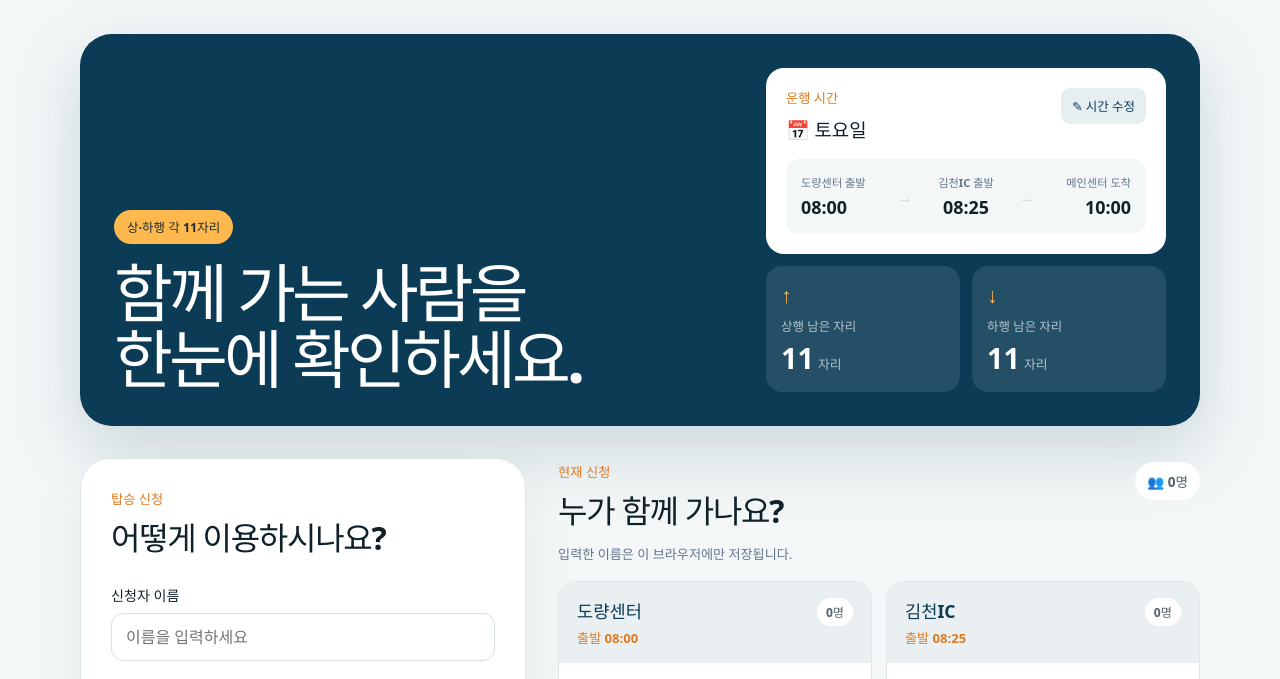
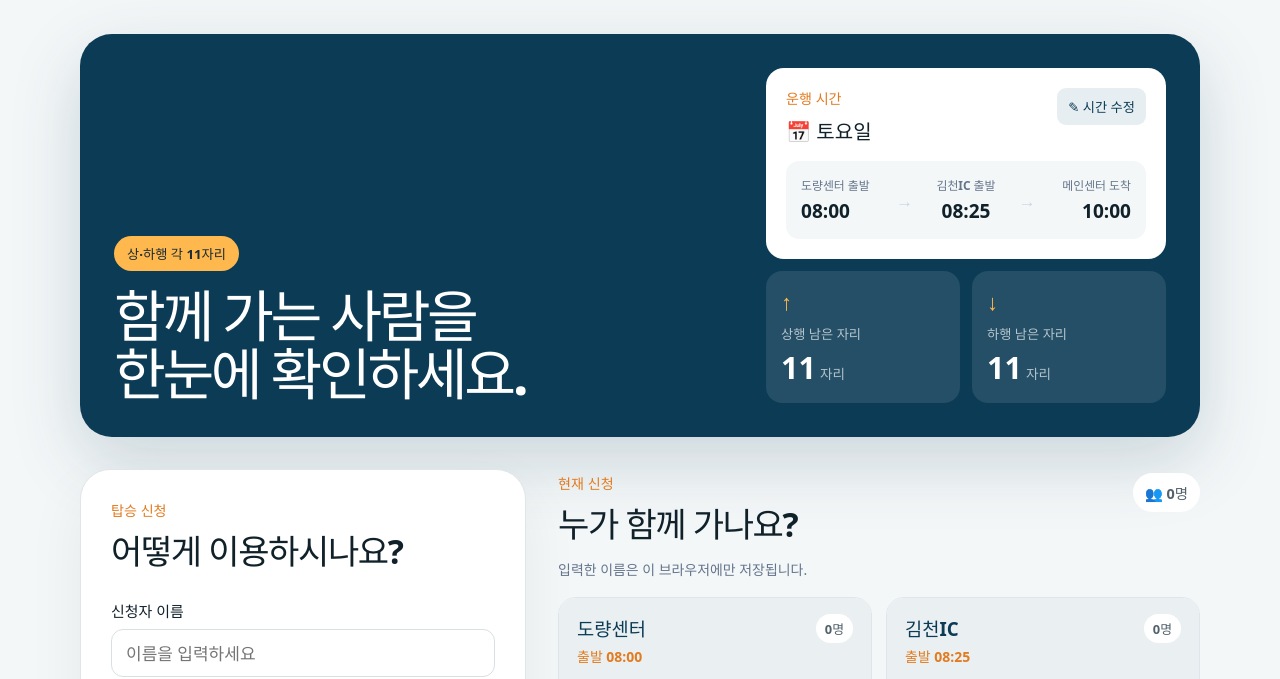
Before and after one commit to comet500/weekend-van-signup-source, a plain HTML site: page index.html in a window 1280 px wide. Shown: the part 79-758 px from the top of the page. Drawn offline with Linux system fonts and the light colour scheme.

Commit message:
글자 크기 조정

```diff
--- a/styles.css
+++ b/styles.css
@@ -1,4 +1,4 @@
-:root { color-scheme: light; font-family: Pretendard, "Noto Sans KR", "Apple SD Gothic Neo", system-ui, sans-serif; background: #f4f7f8; color: #10212a; font-synthesis: none; }
+:root { color-scheme: light; font-size: 17px; font-family: Pretendard, "Noto Sans KR", "Apple SD Gothic Neo", system-ui, sans-serif; background: #f4f7f8; color: #10212a; font-synthesis: none; }
 * { box-sizing: border-box; }
 body { margin: 0; min-width: 320px; background: #f4f7f8; }
 button, input, select { font: inherit; }
@@ -11,7 +11,7 @@ button { cursor: pointer; }
 .page-shell { padding: 40px 0 64px; }
 .hero { display: grid; grid-template-columns: 1fr 400px; gap: 42px; align-items: end; padding: 34px; border-radius: 32px; background: #0b3b55; color: white; box-shadow: 0 24px 70px rgba(11,59,85,.18); }
 .capacity-pill { display: inline-flex; border-radius: 999px; padding: 8px 13px; background: #ffb84d; color: #1b2d36; font-size: .78rem; font-weight: 900; }
-h1 { margin: 16px 0 0; font-size: clamp(2.4rem, 5vw, 4.35rem); line-height: 1.03; letter-spacing: -.06em; }
+h1 { margin: 16px 0 0; font-size: clamp(2.2rem, 4.4vw, 3.75rem); line-height: 1.03; letter-spacing: -.06em; }
 h2 { margin: 5px 0 0; font-size: clamp(1.7rem, 3vw, 2rem); letter-spacing: -.04em; }
 .schedule-card { padding: 20px; border-radius: 18px; background: #fff; color: #10212a; }
 .schedule-heading, .list-heading, .dialog-heading { display: flex; justify-content: space-between; align-items: flex-start; gap: 16px; }
```
